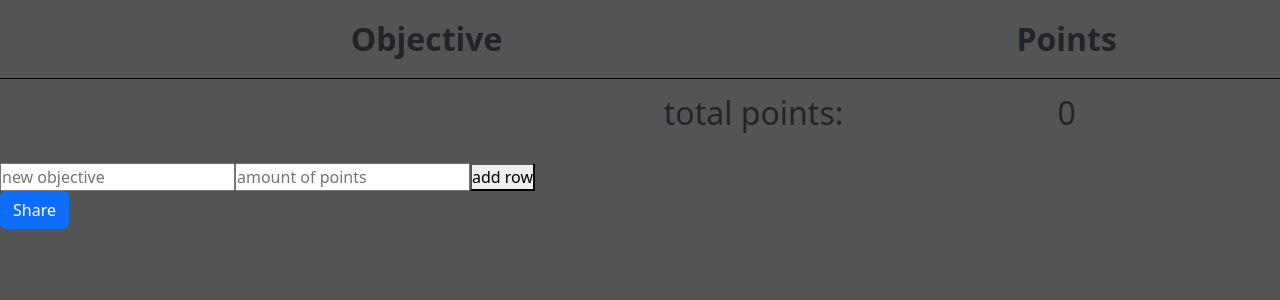
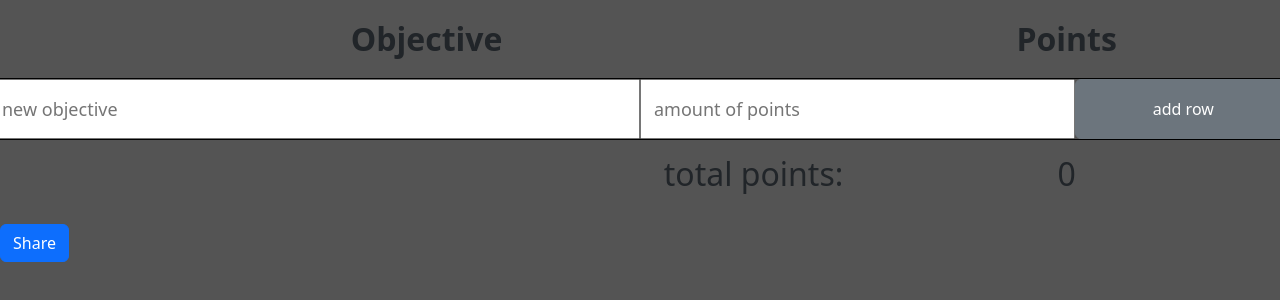
Before and after one commit to BBavoso/point-tracking-app, a React (Create React App) app: page / in a window 1280 px wide. Shown: the top 300 px of the page. Built offline with nearby package versions, Linux system fonts and the light colour scheme.

Commit message:
style changes to the new objective adder

```diff
--- a/src/App.js
+++ b/src/App.js
@@ -85,6 +85,11 @@ function ObjectivesDisplay() {
               />
             );
           })}
+          <tr>
+            <td colSpan={2} className="newObjectiveTd">
+              <AddRowForm addObjectiveFunction={addObjective} />
+            </td>
+          </tr>
         </tbody>
         <tfoot>
           <tr>
@@ -97,7 +102,7 @@ function ObjectivesDisplay() {
           </tr>
         </tfoot>
       </table>
-      <AddRowForm addObjectiveFunction={addObjective} />
+
       <Share getURLParams={getURLParams} getSentParams={getSentParams} />
     </div>
   );
@@ -139,6 +144,7 @@ function AddRowForm(props) {
     e.preventDefault();
     props.addObjectiveFunction(objectiveText, pointsText);
     resetText();
+    document.getElementById("newObjectiveInput").focus();
   };
 
   const resetText = () => {
@@ -147,22 +153,28 @@ function AddRowForm(props) {
   };
 
   return (
-    <form onSubmit={handleSubmit}>
+    <form onSubmit={handleSubmit} className="newRowForm">
+      <div className="row">
         <input
           type="text"
           placeholder="new objective"
           value={objectiveText}
           onChange={(e) => setObjectiveText(e.target.value)}
           required
+          id="newObjectiveInput"
+          className="col-6 newRowText"
         />
+
         <input
           type="number"
           placeholder="amount of points"
           value={pointsText}
           onChange={(e) => setPointsText(e.target.value)}
           required
+          className="col-4 newRowText"
         />
-      <button>add row</button>
+        <button className="btn btn-secondary col-2">add row</button>
+      </div>
     </form>
   );
 }
--- a/src/App.scss
+++ b/src/App.scss
@@ -68,6 +68,19 @@ td:first-child {
   text-align: right;
 }
 
+// .newRowForm {
+//   min-height: 100%;
+// }
+
+.newObjectiveTd {
+  padding: 0;
+}
+
+.newRowText {
+  min-height: 60px;
+  font-size: large;
+}
+
 // *** background color section ***
 
 .checkbox-filled.checked {
```
Lines whose indentation alone changed are shown as unchanged.
